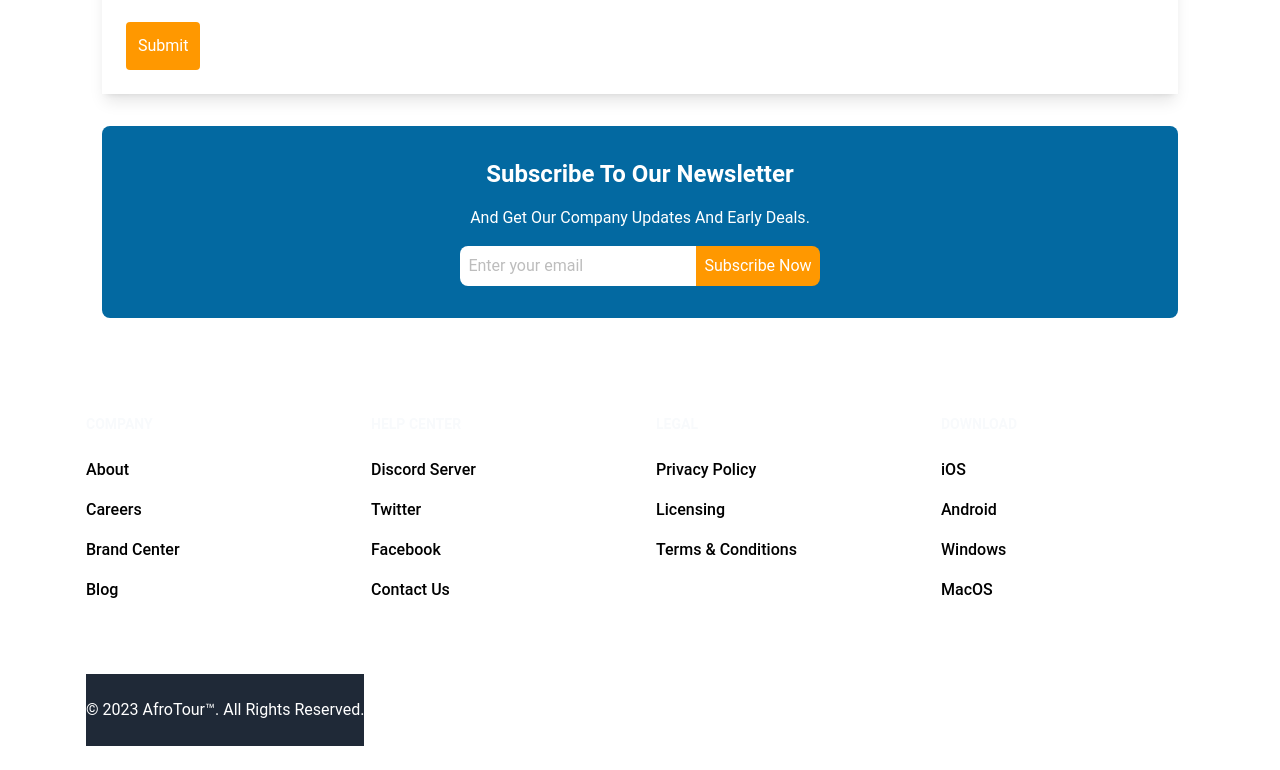
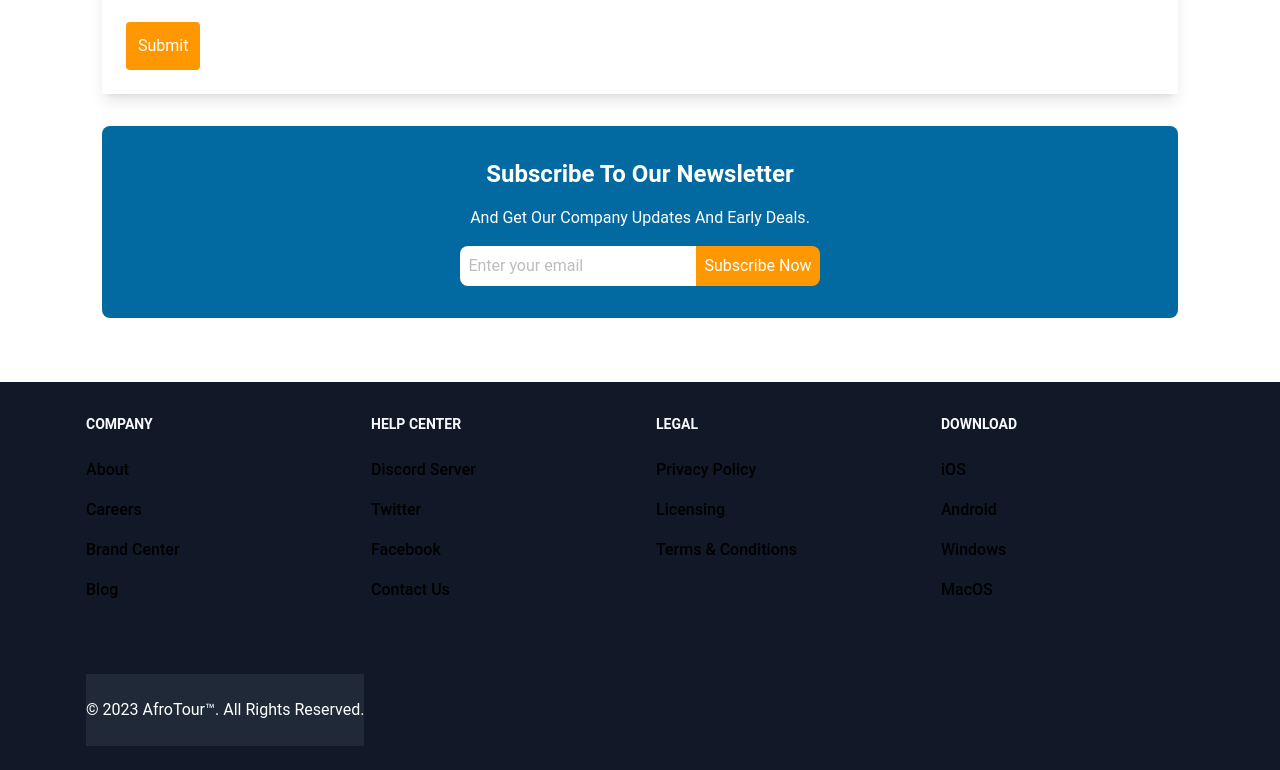
Before and after one commit to BaduDueduMaxwell/AfroTour, a React (Vite) app: page /contact in a window 1280 px wide. Shown: the part 1127-1897 px from the top of the page. Built offline with nearby package versions, Linux system fonts and the light colour scheme.

Commit message:
update:prettier formating

```diff
--- a/src/Components/Footer/Footer.jsx
+++ b/src/Components/Footer/Footer.jsx
@@ -1,68 +1,77 @@
-import React from 'react';
-import FooterSection from './FooterSection';
-import FooterLink from './FooterLink';
-import FooterCopyright from './FooterCopyright';
+import React from "react";
+import FooterSection from "./FooterSection";
+import FooterLink from "./FooterLink";
+import FooterCopyright from "./FooterCopyright";
 
 export default function Footer() {
   const sections = [
     {
-      title: 'Company',
+      title: "Company",
       links: [
-        { label: 'About', href: '#' },
-        { label: 'Careers', href: '#' },
-        { label: 'Brand Center', href: '#' },
-        { label: 'Blog', href: '#' }
-      ]
+        { label: "About", href: "#" },
+        { label: "Careers", href: "#" },
+        { label: "Brand Center", href: "#" },
+        { label: "Blog", href: "#" },
+      ],
     },
     {
-      title: 'Help center',
+      title: "Help center",
       links: [
-        { label: 'Discord Server', href: '#' },
-        { label: 'Twitter', href: '#' },
-        { label: 'Facebook', href: '#' },
-        { label: 'Contact Us', href: '#' }
-      ]
+        { label: "Discord Server", href: "#" },
+        { label: "Twitter", href: "#" },
+        { label: "Facebook", href: "#" },
+        { label: "Contact Us", href: "#" },
+      ],
     },
     {
-      title: 'Legal',
+      title: "Legal",
       links: [
-        { label: 'Privacy Policy', href: '#' },
-        { label: 'Licensing', href: '#' },
-        { label: 'Terms & Conditions', href: '#' }
-      ]
+        { label: "Privacy Policy", href: "#" },
+        { label: "Licensing", href: "#" },
+        { label: "Terms & Conditions", href: "#" },
+      ],
     },
     {
-      title: 'Download',
+      title: "Download",
       links: [
-        { label: 'iOS', href: '#' },
-        { label: 'Android', href: '#' },
-        { label: 'Windows', href: '#' },
-        { label: 'MacOS', href: '#' }
-      ]
-    }
+        { label: "iOS", href: "#" },
+        { label: "Android", href: "#" },
+        { label: "Windows", href: "#" },
+        { label: "MacOS", href: "#" },
+      ],
+    },
   ];
 
   const socialLinks = [
-    { href: '#', srLabel: 'Facebook page', iconClass: 'fa fa-facebook' },
-    { href: '#', srLabel: 'Discord community', iconClass: 'fa fa-discord' },
-    { href: '#', srLabel: 'Twitter page', iconClass: 'fa fa-twitter' },
-    { href: '#', srLabel: 'GitHub account', iconClass: 'fa fa-github' },
-    { href: '#', srLabel: 'Dribbble account', iconClass: 'fa fa-dribbble' }
+    { href: "#", srLabel: "Facebook page", iconClass: "fa fa-facebook" },
+    { href: "#", srLabel: "Discord community", iconClass: "fa fa-discord" },
+    { href: "#", srLabel: "Twitter page", iconClass: "fa fa-twitter" },
+    { href: "#", srLabel: "GitHub account", iconClass: "fa fa-github" },
+    { href: "#", srLabel: "Dribbble account", iconClass: "fa fa-dribbble" },
   ];
 
   return (
-    <footer className="dark:bg-gray-900">
+    <footer className="bg-gray-900">
       <div className="mx-auto w-full max-w-screen-xl">
         <div className="grid grid-cols-2 gap-8 px-4 py-6 lg:py-8 md:grid-cols-4">
           {sections.map((section, index) => (
-            <FooterSection key={index} title={section.title} links={section.links} />
+            <FooterSection
+              key={index}
+              title={section.title}
+              links={section.links}
+            />
           ))}
         </div>
-        <div className="px-4 py-6 dark:bg-gray-900 md:flex md:items-center md:justify-between">
+        <div className="px-4 py-6 bg-gray-900 md:flex md:items-center md:justify-between">
           <FooterCopyright />
           <div className="flex mt-4 space-x-5 sm:justify-center md:mt-0">
             {socialLinks.map((link, index) => (
-              <FooterLink key={index} href={link.href} srLabel={link.srLabel} iconClass={link.iconClass} />
+              <FooterLink
+                key={index}
+                href={link.href}
+                srLabel={link.srLabel}
+                iconClass={link.iconClass}
+              />
             ))}
           </div>
         </div>
```
